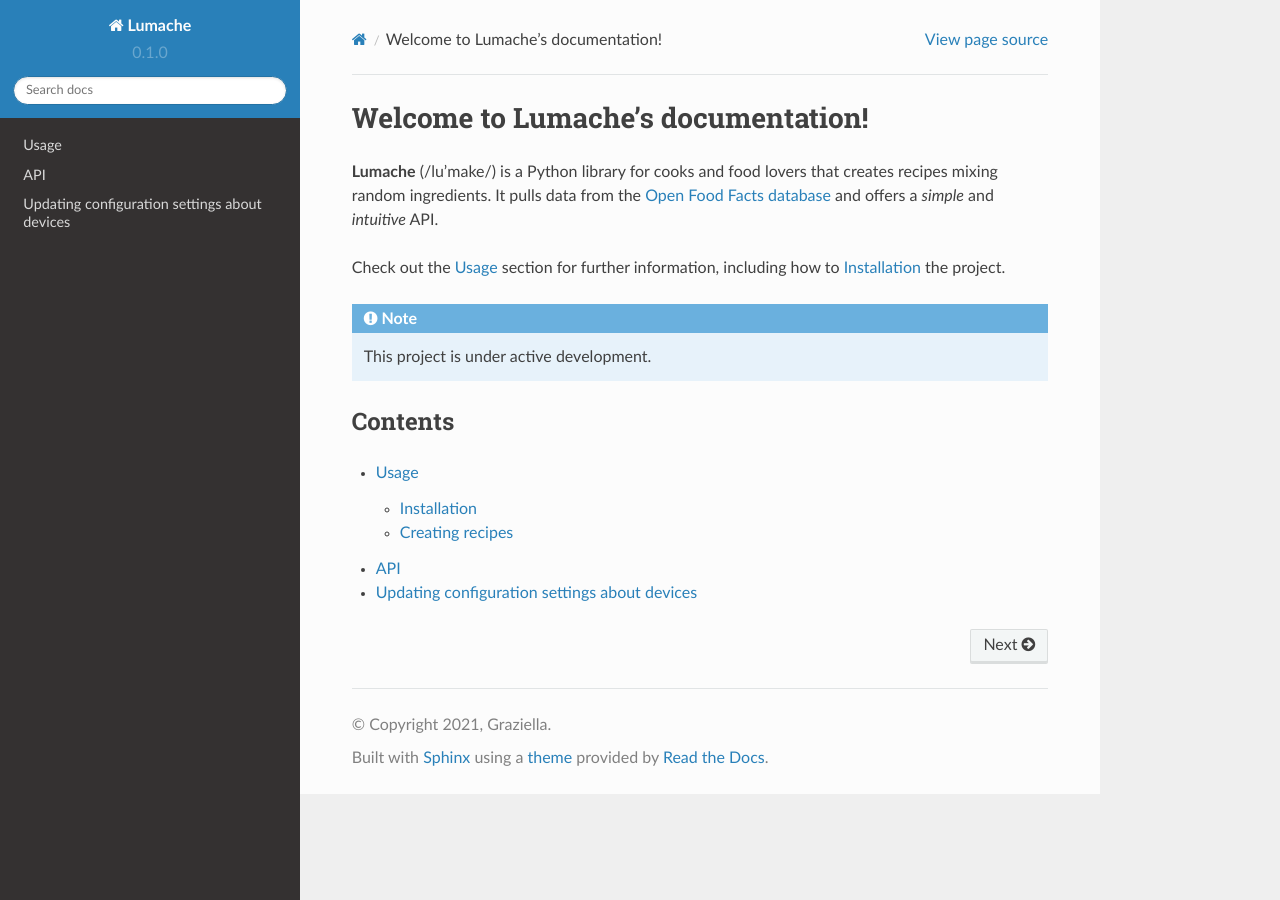
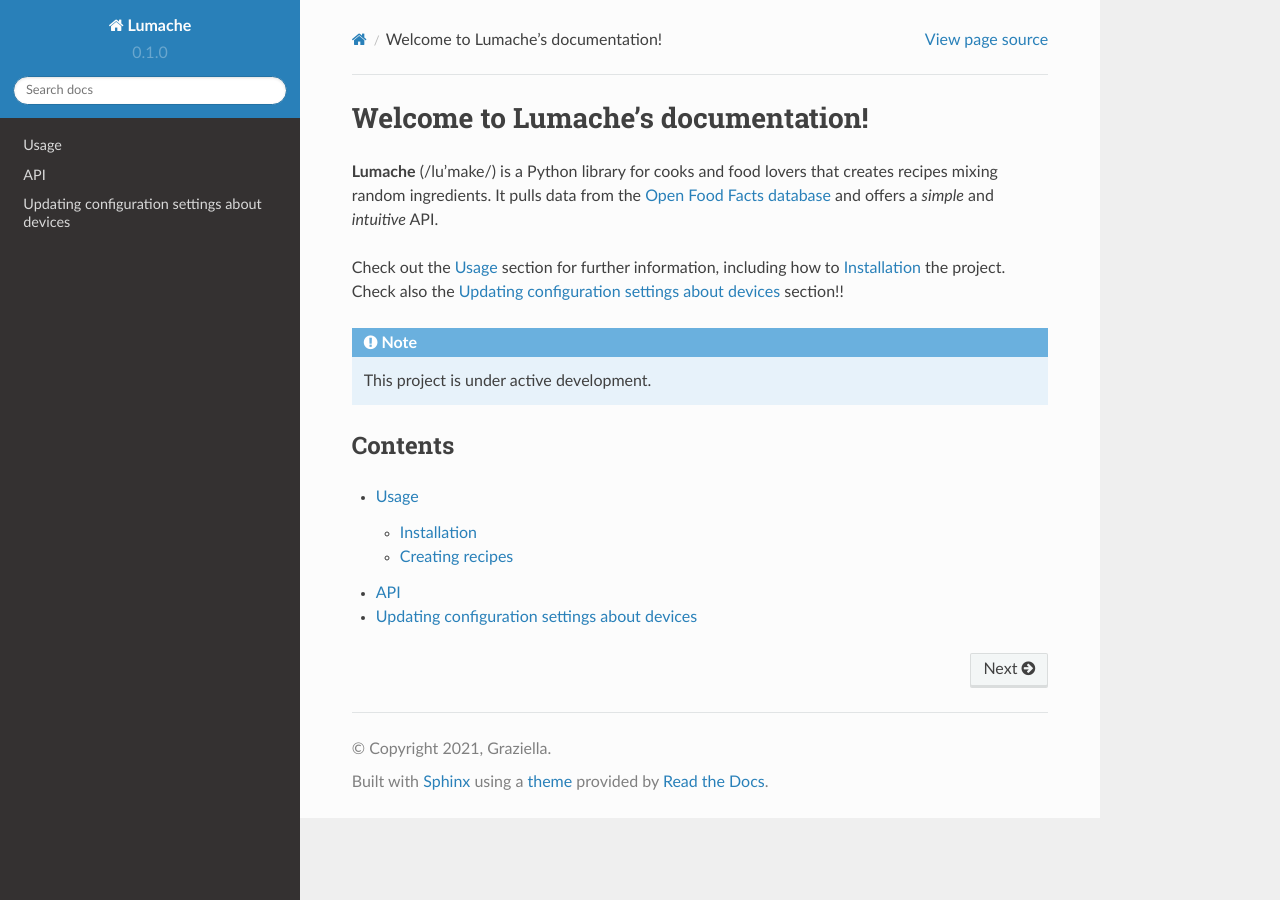
Before and after one commit to eduble/rtd-tutorial, a Sphinx documentation site: the page built from docs/source/index.rst, in a window 1280 px wide. Built offline with Sphinx 7.4.7 and the Read the Docs theme 2.0.0, drawn with Linux system fonts in a browser that asks for light colours.

Commit message:
New modif

```diff
--- a/docs/source/index.rst
+++ b/docs/source/index.rst
@@ -8,6 +8,7 @@ and offers a *simple* and *intuitive* API.
 
 Check out the :doc:`usage` section for further information, including
 how to :ref:`installation` the project.
+Check also the :doc:`device-config` section!!
 
 .. note::
 
```
